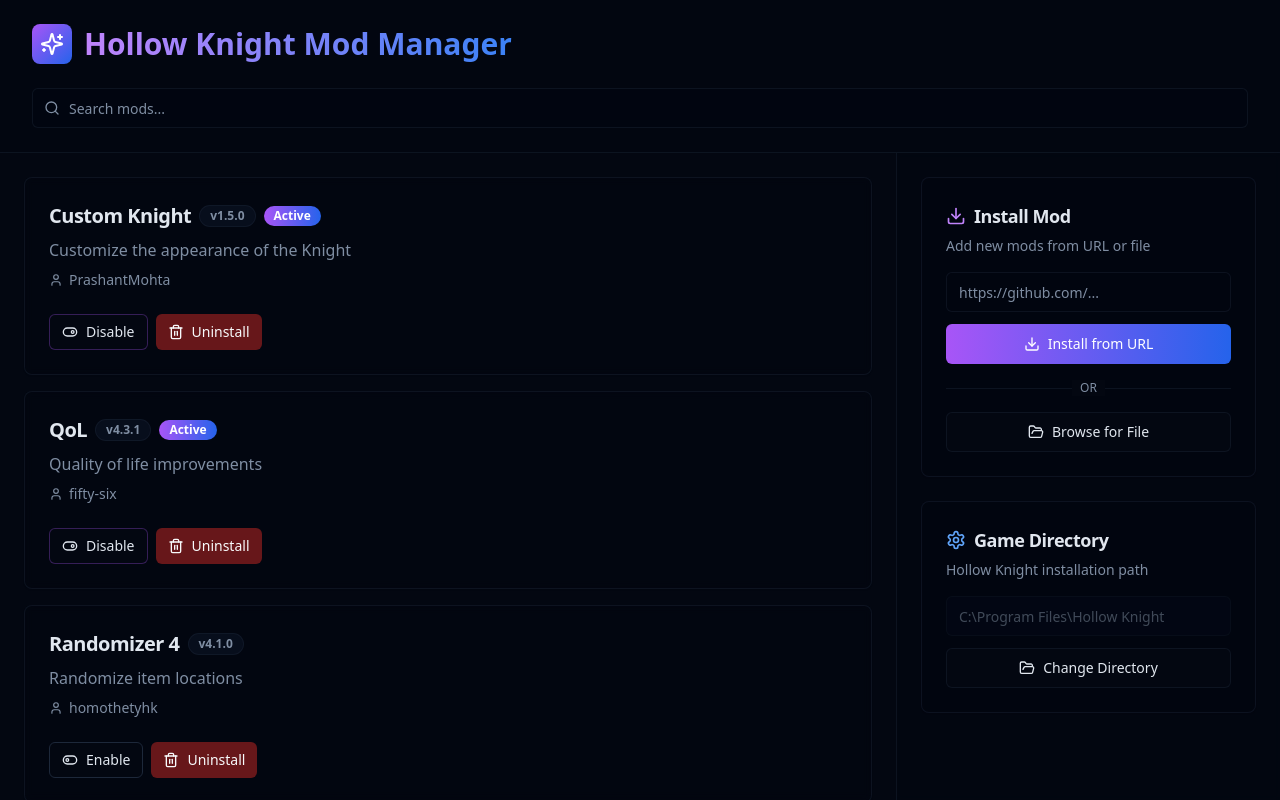
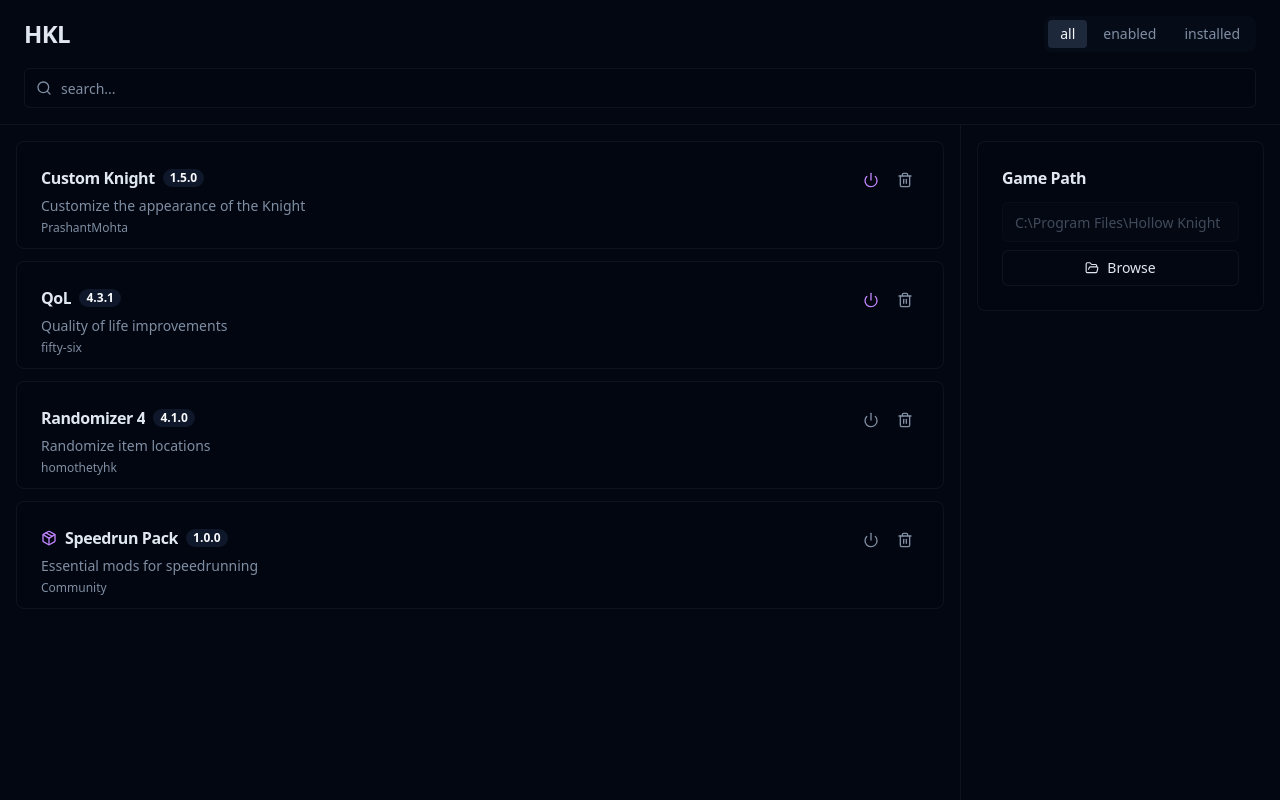
Before and after one commit to xavierhampton/HKL, a React (Vite) app: page / in a window 1280 px wide. Built offline with nearby package versions, Linux system fonts and the light colour scheme; the HTML template or start-up script is replaced by a standard one.

Commit message:
Make UI minimalistic and clean

```diff
--- a/src/App.tsx
+++ b/src/App.tsx
@@ -2,37 +2,50 @@
 import { ModList } from './components/ModList'
 import { ModInstaller } from './components/ModInstaller'
 import { Input } from './components/ui/input'
-import { Search, Sparkles } from 'lucide-react'
+import { Search } from 'lucide-react'
+
+type FilterType = 'all' | 'enabled' | 'installed'
 
 export default function App() {
   const [searchQuery, setSearchQuery] = useState('')
+  const [filter, setFilter] = useState<FilterType>('all')
 
   return (
     <div className="h-screen flex flex-col bg-background">
-      <header className="border-b border-border/40 bg-card/50 backdrop-blur-sm px-8 py-6">
-        <div className="flex items-center gap-3 mb-6">
-          <div className="p-2 rounded-lg bg-gradient-to-br from-purple-500 to-blue-600">
-            <Sparkles className="h-6 w-6 text-white" />
+      <header className="border-b border-border/40 px-6 py-4">
+        <div className="flex items-center justify-between mb-4">
+          <h1 className="text-2xl font-bold tracking-tight">HKL</h1>
+          <div className="flex gap-1 bg-muted/30 rounded-lg p-1">
+            {(['all', 'enabled', 'installed'] as const).map((f) => (
+              <button
+                key={f}
+                onClick={() => setFilter(f)}
+                className={`px-3 py-1 text-sm rounded transition-colors ${
+                  filter === f
+                    ? 'bg-accent text-accent-foreground'
+                    : 'text-muted-foreground hover:text-foreground'
+                }`}
+              >
+                {f}
+              </button>
+            ))}
           </div>
-          <h1 className="text-3xl font-bold bg-gradient-to-r from-purple-400 to-blue-500 bg-clip-text text-transparent">
-            Hollow Knight Mod Manager
-          </h1>
         </div>
         <div className="relative">
           <Search className="absolute left-3 top-1/2 transform -translate-y-1/2 h-4 w-4 text-muted-foreground" />
           <Input
-            placeholder="Search mods..."
+            placeholder="search..."
             value={searchQuery}
             onChange={(e) => setSearchQuery(e.target.value)}
-            className="pl-9 bg-background/50 border-border/40 focus-visible:border-purple-500/50"
+            className="pl-9 bg-background/50 border-border/40"
           />
         </div>
       </header>
       <div className="flex-1 flex overflow-hidden">
-        <main className="flex-1 overflow-auto p-6 bg-background">
-          <ModList searchQuery={searchQuery} />
+        <main className="flex-1 overflow-auto p-4">
+          <ModList searchQuery={searchQuery} filter={filter} />
         </main>
-        <aside className="w-96 border-l border-border/40 p-6 overflow-auto bg-card/30 backdrop-blur-sm">
+        <aside className="w-80 border-l border-border/40 p-4 overflow-auto">
           <ModInstaller />
         </aside>
       </div>
--- a/src/components/ModInstaller.tsx
+++ b/src/components/ModInstaller.tsx
@@ -1,70 +1,25 @@
-import { useState } from 'react'
-import { Card, CardContent, CardDescription, CardHeader, CardTitle } from './ui/card'
+import { Card, CardContent, CardHeader, CardTitle } from './ui/card'
 import { Button } from './ui/button'
 import { Input } from './ui/input'
-import { Download, FolderOpen, Settings } from 'lucide-react'
+import { FolderOpen } from 'lucide-react'
 
 export function ModInstaller() {
-  const [modUrl, setModUrl] = useState('')
-
   return (
-    <div className="space-y-6">
-      <Card className="bg-card/40 backdrop-blur-sm border-border/40">
-        <CardHeader className="pb-4">
-          <div className="flex items-center gap-2">
-            <Download className="h-5 w-5 text-purple-400" />
-            <CardTitle className="text-lg">Install Mod</CardTitle>
-          </div>
-          <CardDescription>Add new mods from URL or file</CardDescription>
+    <Card className="bg-card/40 border-border/40">
+      <CardHeader className="pb-3">
+        <CardTitle className="text-base">Game Path</CardTitle>
       </CardHeader>
-        <CardContent className="space-y-4">
-          <div className="space-y-3">
+      <CardContent className="space-y-2">
         <Input
-              placeholder="https://github.com/..."
-              value={modUrl}
-              onChange={(e) => setModUrl(e.target.value)}
-              className="bg-background/50 border-border/40 focus-visible:border-purple-500/50"
+          placeholder="C:\Program Files\Hollow Knight"
+          disabled
+          className="bg-muted/30 border-border/40 text-muted-foreground text-sm"
         />
-            <Button className="w-full bg-gradient-to-r from-purple-500 to-blue-600 hover:from-purple-600 hover:to-blue-700 text-white border-0">
-              <Download className="h-4 w-4 mr-2" />
-              Install from URL
-            </Button>
-          </div>
-          <div className="relative">
-            <div className="absolute inset-0 flex items-center">
-              <span className="w-full border-t border-border/40" />
-            </div>
-            <div className="relative flex justify-center text-xs uppercase">
-              <span className="bg-card px-2 text-muted-foreground font-medium">Or</span>
-            </div>
-          </div>
-          <Button variant="outline" className="w-full border-border/40 hover:bg-accent/50">
-            <FolderOpen className="h-4 w-4 mr-2" />
-            Browse for File
+        <Button variant="outline" size="sm" className="w-full border-border/40">
+          <FolderOpen className="h-3.5 w-3.5 mr-2" />
+          Browse
         </Button>
       </CardContent>
     </Card>
-
-      <Card className="bg-card/40 backdrop-blur-sm border-border/40">
-        <CardHeader className="pb-4">
-          <div className="flex items-center gap-2">
-            <Settings className="h-5 w-5 text-blue-400" />
-            <CardTitle className="text-lg">Game Directory</CardTitle>
-          </div>
-          <CardDescription>Hollow Knight installation path</CardDescription>
-        </CardHeader>
-        <CardContent className="space-y-3">
-          <Input
-            placeholder="C:\Program Files\Hollow Knight"
-            disabled
-            className="bg-muted/30 border-border/40 text-muted-foreground"
-          />
-          <Button variant="outline" className="w-full border-border/40 hover:bg-accent/50">
-            <FolderOpen className="h-4 w-4 mr-2" />
-            Change Directory
-          </Button>
-        </CardContent>
-      </Card>
-    </div>
   )
 }
--- a/src/components/ModList.tsx
+++ b/src/components/ModList.tsx
@@ -1,7 +1,9 @@
-import { Card, CardContent, CardDescription, CardHeader, CardTitle } from './ui/card'
+import { Card, CardContent, CardHeader, CardTitle } from './ui/card'
 import { Button } from './ui/button'
 import { Badge } from './ui/badge'
-import { Download, Trash2, ToggleLeft, ToggleRight, User } from 'lucide-react'
+import { Trash2, Power, Package } from 'lucide-react'
+
+type FilterType = 'all' | 'enabled' | 'installed'
 
 interface Mod {
   id: string
@@ -11,6 +13,7 @@
   author: string
   enabled: boolean
   installed: boolean
+  type: 'mod' | 'modpack'
 }
 
 const mockMods: Mod[] = [
@@ -22,6 +25,7 @@
     author: 'PrashantMohta',
     enabled: true,
     installed: true,
+    type: 'mod',
   },
   {
     id: '2',
@@ -31,6 +35,7 @@
     author: 'fifty-six',
     enabled: true,
     installed: true,
+    type: 'mod',
   },
   {
     id: '3',
@@ -40,80 +45,70 @@
     author: 'homothetyhk',
     enabled: false,
     installed: true,
+    type: 'mod',
+  },
+  {
+    id: '4',
+    name: 'Speedrun Pack',
+    description: 'Essential mods for speedrunning',
+    version: '1.0.0',
+    author: 'Community',
+    enabled: false,
+    installed: true,
+    type: 'modpack',
   },
 ]
 
-export function ModList({ searchQuery }: { searchQuery: string }) {
-  const filteredMods = mockMods.filter(
-    (mod) =>
-      mod.name.toLowerCase().includes(searchQuery.toLowerCase()) ||
-      mod.description.toLowerCase().includes(searchQuery.toLowerCase()) ||
-      mod.author.toLowerCase().includes(searchQuery.toLowerCase())
-  )
+export function ModList({ searchQuery, filter }: { searchQuery: string; filter: FilterType }) {
+  const filteredMods = mockMods
+    .filter((mod) => {
+      if (filter === 'enabled') return mod.enabled
+      if (filter === 'installed') return mod.installed
+      return true
+    })
+    .filter(
+      (mod) =>
+        mod.name.toLowerCase().includes(searchQuery.toLowerCase()) ||
+        mod.description.toLowerCase().includes(searchQuery.toLowerCase()) ||
+        mod.author.toLowerCase().includes(searchQuery.toLowerCase())
+    )
 
   return (
-    <div className="space-y-4">
+    <div className="space-y-3">
       {filteredMods.map((mod) => (
         <Card
           key={mod.id}
-          className="bg-card/40 backdrop-blur-sm border-border/40 hover:border-purple-500/30 transition-all duration-200 hover:shadow-lg hover:shadow-purple-500/10"
+          className="bg-card/40 border-border/40 hover:border-border transition-all"
         >
-          <CardHeader>
-            <div className="flex items-start justify-between">
-              <div className="flex-1">
-                <div className="flex items-center gap-2 flex-wrap">
-                  <CardTitle className="text-xl font-bold">{mod.name}</CardTitle>
-                  <Badge
-                    variant="secondary"
-                    className="bg-muted/50 text-muted-foreground border border-border/40"
-                  >
-                    v{mod.version}
+          <CardHeader className="pb-3">
+            <div className="flex items-start justify-between gap-3">
+              <div className="flex-1 min-w-0">
+                <div className="flex items-center gap-2 mb-1.5">
+                  {mod.type === 'modpack' && (
+                    <Package className="h-4 w-4 text-purple-400 flex-shrink-0" />
+                  )}
+                  <CardTitle className="text-base truncate">{mod.name}</CardTitle>
+                  <Badge variant="secondary" className="text-xs px-1.5 py-0">
+                    {mod.version}
                   </Badge>
-                  {mod.enabled && (
-                    <Badge
-                      className="bg-gradient-to-r from-purple-500 to-blue-600 text-white border-0"
-                    >
-                      Active
-                    </Badge>
-                  )}
                 </div>
-                <CardDescription className="mt-2 text-base">{mod.description}</CardDescription>
-                <div className="flex items-center gap-1.5 mt-2 text-sm text-muted-foreground">
-                  <User className="h-3.5 w-3.5" />
-                  <span>{mod.author}</span>
-                </div>
+                <p className="text-sm text-muted-foreground line-clamp-1">{mod.description}</p>
+                <p className="text-xs text-muted-foreground mt-1">{mod.author}</p>
+              </div>
+              <div className="flex items-center gap-1.5 flex-shrink-0">
+                <Button
+                  variant="ghost"
+                  size="sm"
+                  className={`h-7 w-7 p-0 ${mod.enabled ? 'text-purple-400' : 'text-muted-foreground'}`}
+                >
+                  <Power className="h-4 w-4" />
+                </Button>
+                <Button variant="ghost" size="sm" className="h-7 w-7 p-0 text-muted-foreground hover:text-destructive">
+                  <Trash2 className="h-4 w-4" />
+                </Button>
               </div>
             </div>
           </CardHeader>
-          <CardContent>
-            <div className="flex gap-2">
-              <Button
-                variant="outline"
-                size="sm"
-                className={mod.enabled ? "border-purple-500/30 hover:bg-purple-500/10" : ""}
-              >
-                {mod.enabled ? (
-                  <>
-                    <ToggleRight className="h-4 w-4 mr-2" />
-                    Disable
-                  </>
-                ) : (
-                  <>
-                    <ToggleLeft className="h-4 w-4 mr-2" />
-                    Enable
-                  </>
-                )}
-              </Button>
-              <Button
-                variant="destructive"
-                size="sm"
-                className="bg-destructive/80 hover:bg-destructive"
-              >
-                <Trash2 className="h-4 w-4 mr-2" />
-                Uninstall
-              </Button>
-            </div>
-          </CardContent>
         </Card>
       ))}
     </div>
--- a/src/index.css
+++ b/src/index.css
@@ -34,4 +34,27 @@
   body {
     @apply bg-background text-foreground;
   }
+
+  ::-webkit-scrollbar {
+    width: 6px;
+    height: 6px;
+  }
+
+  ::-webkit-scrollbar-track {
+    background: transparent;
+  }
+
+  ::-webkit-scrollbar-thumb {
+    background: hsl(var(--border));
+    border-radius: 3px;
+  }
+
+  ::-webkit-scrollbar-thumb:hover {
+    background: hsl(var(--muted-foreground) / 0.3);
+  }
+
+  * {
+    scrollbar-width: thin;
+    scrollbar-color: hsl(var(--border)) transparent;
+  }
 }
```
Lines whose indentation alone changed are shown as unchanged.
